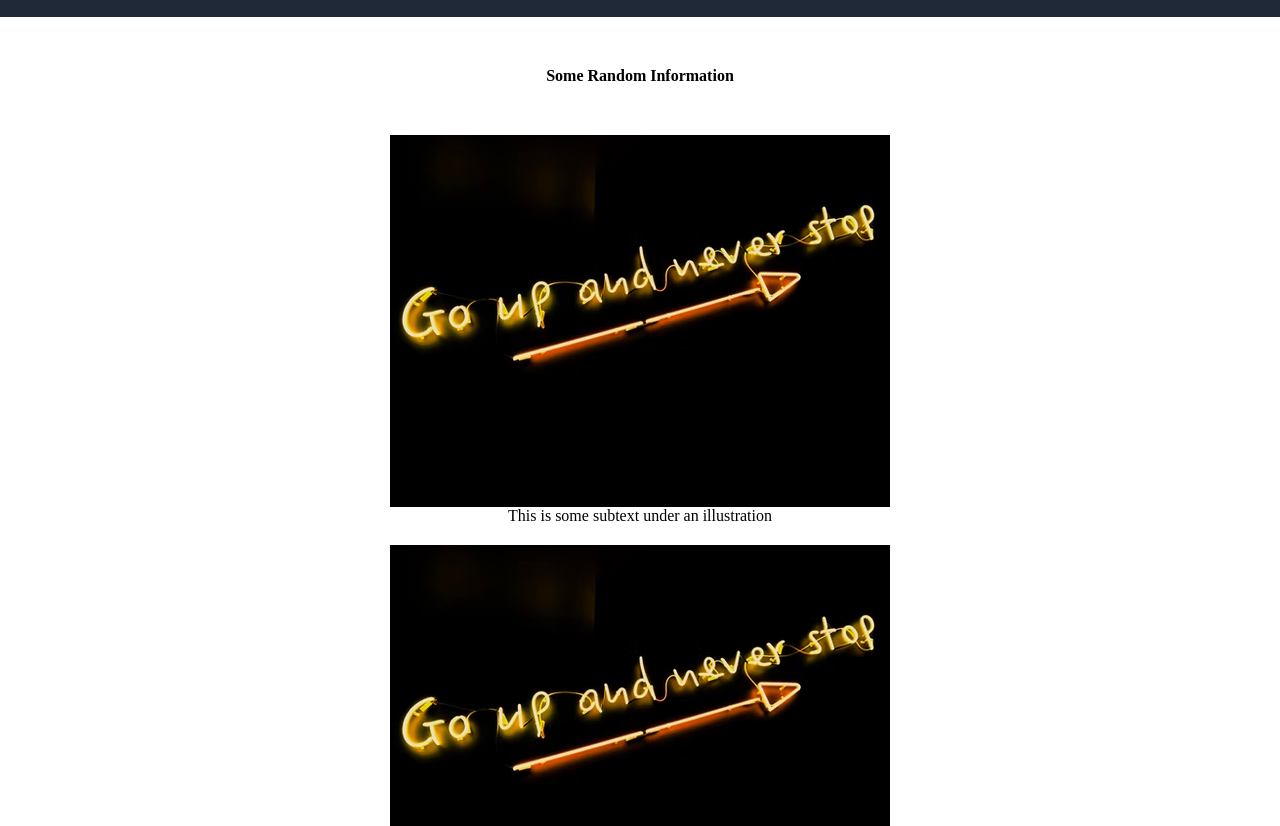
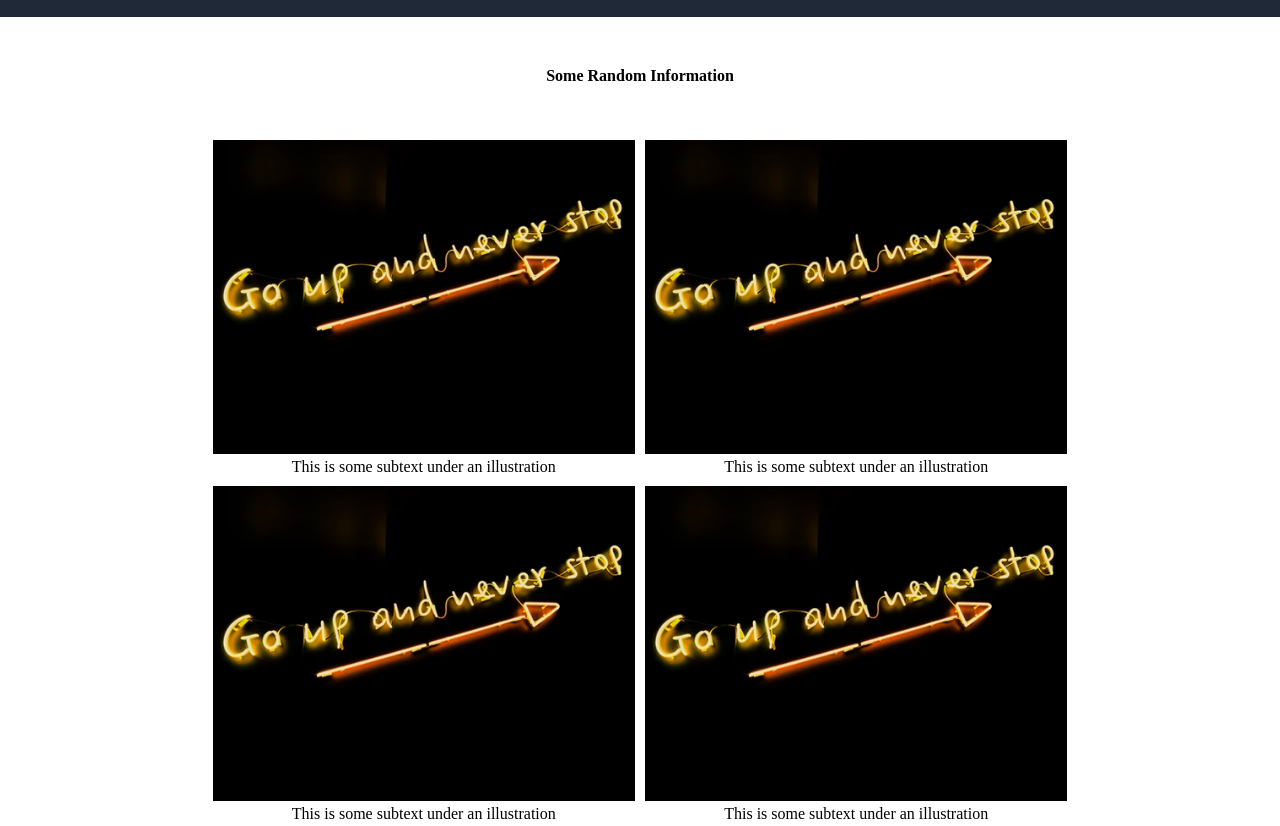
Before and after one commit to joelmwood/Odin-Project-Landing-Page, a plain HTML site: page index.html in a window 1280 px wide. Shown: the part 380-1206 px from the top of the page. Drawn offline with Linux system fonts and the light colour scheme.

Commit message:
Added css formatting to information section

```diff
--- a/css/styles.css
+++ b/css/styles.css
@@ -7,8 +7,7 @@ body {
 
 header,
 footer,
-.hero-section,
-.info-cards {
+.hero-section {
     padding-left: 150px;
     padding-right: 150px;
 }
@@ -95,27 +94,33 @@ a {
 a:hover {
     text-decoration: underline;
 }
+
 .info-header {
     text-align: center;
+    min-width: 1050px;
     margin: 50px;
 }
 
 .info-cards {
     display: flex;
     flex-wrap: wrap;
-    justify-content: space-evenly;
-    gap: 20px;
-    margin-bottom: 100px;
+    justify-content: center;
+    min-width: 1050px;
 }
 
 .info-card {
-    display: flex;
-    flex-direction: column;
+    flex: 0 0 20%;
+    margin: 5px;
+    /* min-width: 350px; */
 }
-.info-card img{
-    width:100%;
 
+.image-container {}
+
+.image-container img {
+    width: 100%;
+    height: 100%;
 }
+
 .info-card p {
     text-align: center;
 }
@@ -131,3 +136,21 @@ footer {
     justify-content: center;
     margin-top: auto;
 }
+@media only screen and (max-width: 1500px) {
+    .info-card {
+        flex: 0 0 25%;
+        margin: 5px;
+    }
+}
+@media only screen and (max-width: 1400px) {
+    .info-card {
+        flex: 0 0 33%;
+        margin: 5px;
+    }
+}
+/* @media only screen and (max-width: 900px) {
+    .info-card {
+        flex: 0 0 90%;
+        margin: 5px;
+    }
+} */
--- a/index.html
+++ b/index.html
@@ -36,27 +36,39 @@
         <article class="info-section">
             <div class="info-cards">
                 <div class="info-card">
+                    <div class="image-container">
                         <img src="./images/motivation01.jpeg" alt="">
+                    </div>
                     <p>This is some subtext under an illustration</p>
                 </div>
                 <div class="info-card">
+                    <div class="image-container">
                         <img src="./images/motivation01.jpeg" alt="">
+                    </div>
                     <p>This is some subtext under an illustration</p>
                 </div>
                 <div class="info-card">
+                    <div class="image-container">
                         <img src="./images/motivation01.jpeg" alt="">
+                    </div>
                     <p>This is some subtext under an illustration</p>
                 </div>
                 <div class="info-card">
+                    <div class="image-container">
                         <img src="./images/motivation01.jpeg" alt="">
+                    </div>
                     <p>This is some subtext under an illustration</p>
                 </div>
                 <div class="info-card">
+                    <div class="image-container">
                         <img src="./images/motivation01.jpeg" alt="">
+                    </div>
                     <p>This is some subtext under an illustration</p>
                 </div>
                 <div class="info-card">
+                    <div class="image-container">
                         <img src="./images/motivation01.jpeg" alt="">
+                    </div>
                     <p>This is some subtext under an illustration</p>
                 </div>
             </div>
```
Lines whose indentation alone changed are shown as unchanged.
